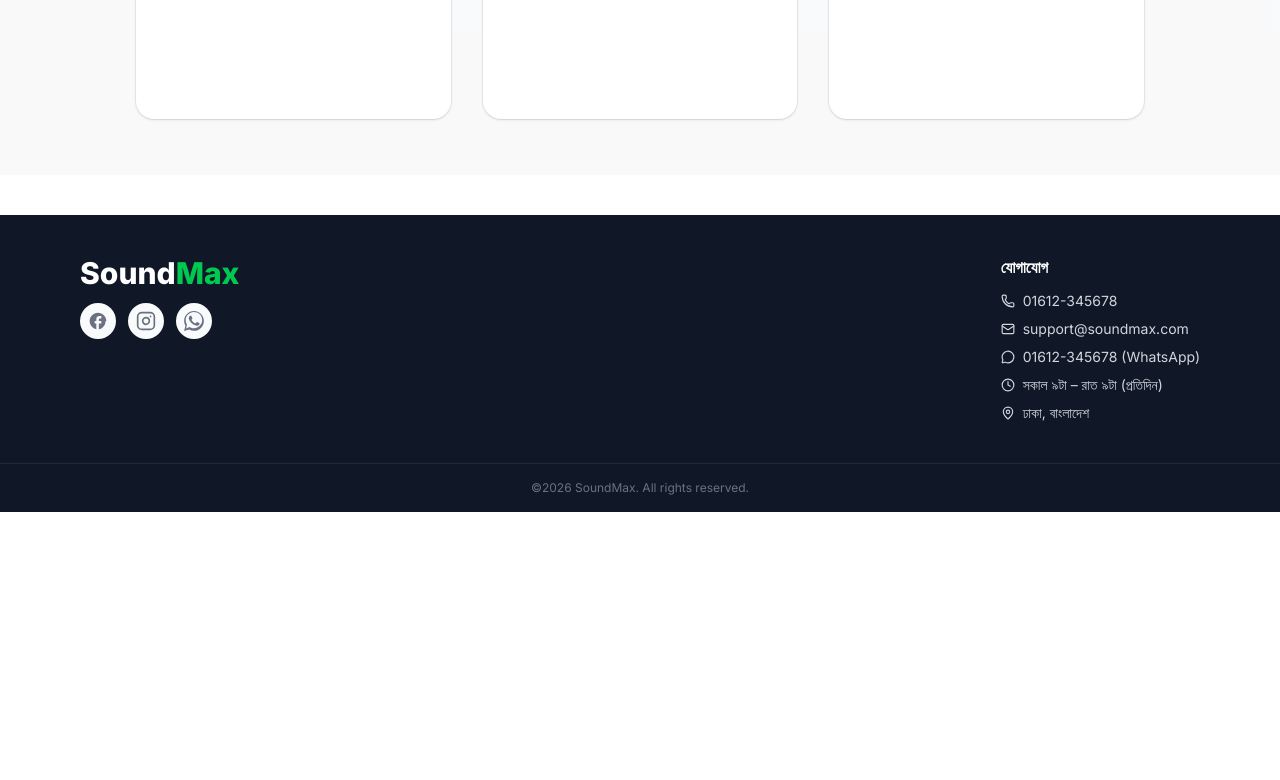
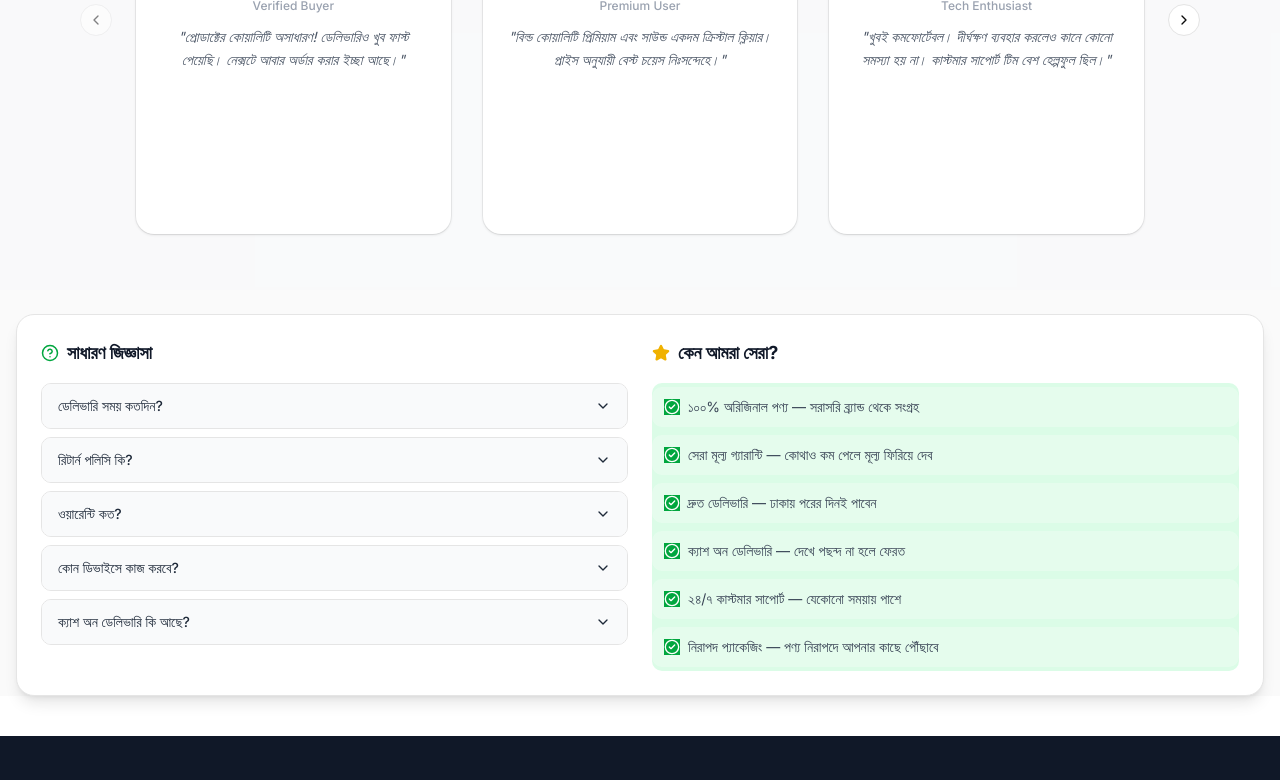
Before and after one commit to neuratech-ltd/product-landing, a Next.js app in the folder frontend/: page /product-landing/ in a window 1280 px wide. Shown: the part 2000-2780 px from the top of the page. Before the commit the page ends 2512 px from the top, so only its background shows below. Built offline with nearby package versions, Linux system fonts and the light colour scheme.

Commit message:
added FaqWhyUs component and galleryvideo component some modify like width full

```diff
--- /dev/null
+++ b/frontend/components/home/FaqWhyUs.tsx
@@ -0,0 +1,89 @@
+"use client";
+
+import { useState } from "react";
+import { HelpCircle, ChevronDown, Star, CheckCircle2 } from "lucide-react";
+
+type FaqItem = { question: string; answer: string };
+
+const defaultFaqs: FaqItem[] = [
+  { question: "ডেলিভারি সময় কতদিন?", answer: "সাধারণত ঢাকার ভেতরে ১-২ দিন এবং ঢাকার বাইরে ৩-৫ কার্যদিবস সময় লাগে।" },
+  { question: "রিটার্ন পলিসি কি?", answer: "পণ্য হাতে পাওয়ার ৭ দিনের মধ্যে অক্ষত অবস্থায় থাকলে রিটার্ন করা যাবে।" },
+  { question: "ওয়ারেন্টি কত?", answer: "প্রতিটি পণ্যে ৬ মাসের অফিসিয়াল ওয়ারেন্টি দেওয়া হয়।" },
+  { question: "কোন ডিভাইসে কাজ করবে?", answer: "সকল স্মার্টফোন, ল্যাপটপ ও ব্লুটুথ সাপোর্টেড ডিভাইসে ব্যবহার করা যাবে।" },
+  { question: "ক্যাশ অন ডেলিভারি কি আছে?", answer: "হ্যাঁ, সারা দেশে ক্যাশ অন ডেলিভারি সুবিধা রয়েছে।" },
+];
+
+const defaultReasons = [
+  "১০০% অরিজিনাল পণ্য — সরাসরি ব্র্যান্ড থেকে সংগ্রহ",
+  "সেরা মূল্য গ্যারান্টি — কোথাও কম পেলে মূল্য ফিরিয়ে দেব",
+  "দ্রুত ডেলিভারি — ঢাকায় পরের দিনই পাবেন",
+  "ক্যাশ অন ডেলিভারি — দেখে পছন্দ না হলে ফেরত",
+  "২৪/৭ কাস্টমার সাপোর্ট — যেকোনো সময়ায় পাশে",
+  "নিরাপদ প্যাকেজিং — পণ্য নিরাপদে আপনার কাছে পৌঁছাবে",
+];
+
+function FaqAccordionItem({ item }: { item: FaqItem }) {
+  const [open, setOpen] = useState(false);
+  return (
+    <div className="border rounded-lg overflow-hidden">
+      <button
+        onClick={() => setOpen((o) => !o)}
+        className="w-full flex items-center justify-between px-4 py-3 text-sm font-medium text-gray-800 bg-gray-50 hover:bg-gray-100"
+      >
+        {item.question}
+        <ChevronDown
+          size={16}
+          className={`transition-transform ${open ? "rotate-180" : ""}`}
+        />
+      </button>
+      {open && (
+        <div className="px-4 py-3 text-sm text-gray-600 bg-white border-t">{item.answer}</div>
+      )}
+    </div>
+  );
+}
+
+type Props = {
+  faqs?: FaqItem[];
+  reasons?: string[];
+};
+
+export default function FaqWhyUs({ faqs = defaultFaqs, reasons = defaultReasons }: Props) {
+  return (
+    <section className="w-full max-w-7xl mx-auto px-4 mt-6">
+      <div className="grid md:grid-cols-2 gap-6 bg-white border rounded-2xl p-6 shadow-lg">
+        {/* FAQ */}
+        <div className="">
+          <h3 className="flex items-center gap-2 text-lg font-bold text-gray-900 mb-4">
+            <HelpCircle size={18} className="text-green-600" />
+            সাধারণ জিজ্ঞাসা
+          </h3>
+          <div className="space-y-2">
+            {faqs.map((f, i) => (
+              <FaqAccordionItem key={i} item={f} />
+            ))}
+          </div>
+        </div>
+
+        {/* Why us */}
+        <div className="">
+          <h3 className="flex items-center gap-2 text-lg font-bold text-gray-900 mb-4">
+            <Star size={18} className="text-yellow-500 fill-yellow-500" />
+            কেন আমরা সেরা?
+          </h3>
+          <ul className="space-y-2 bg-green-100 py-1 rounded-lg ">
+            {reasons.map((r, i) => (
+              <li
+                key={i}
+                className="flex items-start gap-2 text-sm text-gray-700 bg-green-50/50 px-3 py-2.5 rounded-lg"
+              >
+                <CheckCircle2 size={16} className="text-white bg-green-600 shrink-0 mt-0.5" />
+                {r}
+              </li>
+            ))}
+          </ul>
+        </div>
+      </div>
+    </section>
+  );
+}
--- a/frontend/components/home/GalleryVideo.tsx
+++ b/frontend/components/home/GalleryVideo.tsx
@@ -19,8 +19,8 @@ export default function GalleryVideo({
   youtubeUrl = "#",
 }: Props) {
   return (
-    <section className="max-w-6xl mx-auto px-4 mt-6">
-      <div className="bg-white border rounded-2xl p-6 md:p-8">
+    <section className="w-full max-w-7xl mx-auto px-4 mt-6">
+      <div className="bg-white border rounded-2xl p-6 md:p-8 shadow-lg">
         <h3 className="flex items-center gap-2 text-lg font-bold text-gray-900 mb-4">
           <Images size={18} className="text-green-600" />
           পণ্য গ্যালারি ও ভিডিও
--- a/frontend/src/app/page.tsx
+++ b/frontend/src/app/page.tsx
@@ -1,5 +1,6 @@
 // import CustomerReviews, { CarouselSize } from "@/components/home/CustomerReviews";
 import { CustomerRivews } from "@/components/home/CustomerRivews";
+import FaqWhyUs from "@/components/home/FaqWhyUs";
 import FeaturesSpecs from "@/components/home/FeaturesSpecs";
 import GalleryVideo from "@/components/home/GalleryVideo";
 import HeroOffer from "@/components/home/HeroOffer";
@@ -22,6 +23,7 @@ export default function Home() {
       <GalleryVideo />
       <FeaturesSpecs />
       <CustomerRivews/>
+      <FaqWhyUs />
       {/* <ProductGallery /> */}
       {/* <OrderForm/> */}
     </div>
```
